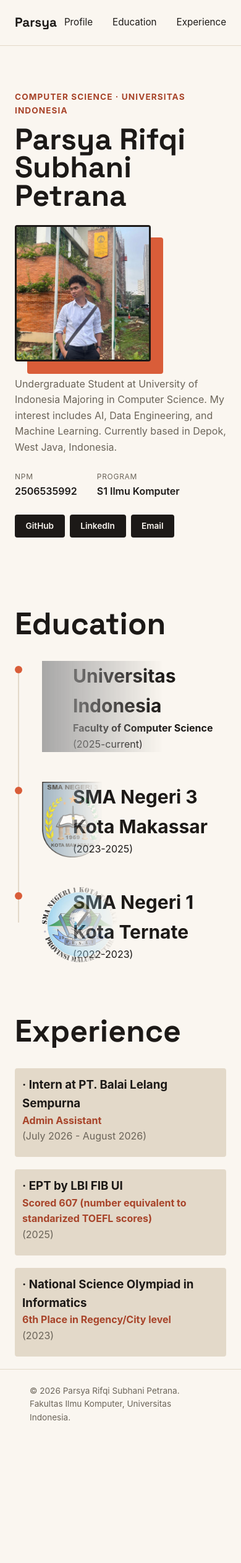
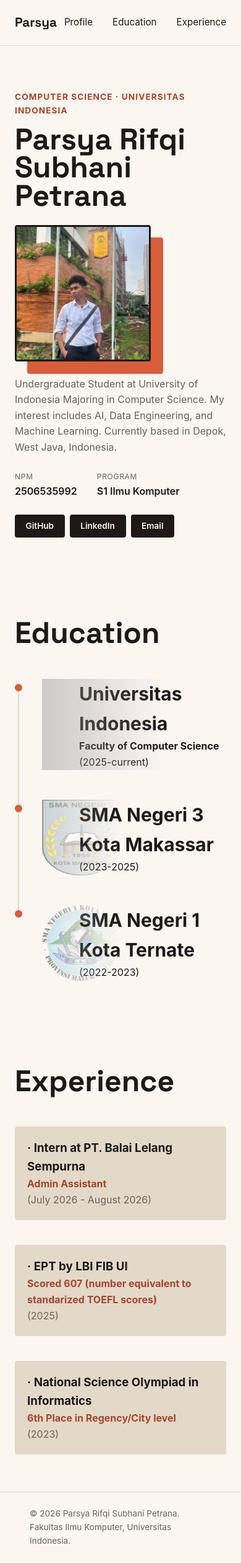
Before and after one commit to parsyarifqi/myportofolio, a Django app: page / in a window 390 px wide. Shown: the whole page at 62% size. Before the commit the page ends 2291 px from the top, so only its background shows below. Run offline with Django 5.2, Linux system fonts and the light colour scheme; grey boxes are pictures that could not be loaded.

Commit message:
fix: implemented flexbox layout for experience section, optimized display for mobile

```diff
--- a/static/css/style.css
+++ b/static/css/style.css
@@ -223,7 +223,7 @@ h1, h2, .brand {
     left:4.75px;
     top: 20px;
     width:2px;
-    height: 170%;
+    height: calc(100% + 3rem);
     background-color: var(--line);
 }
 
@@ -237,7 +237,7 @@ h1, h2, .brand {
     height: 100%;
     -webikit-mask-image: linear-gradient(to right, black 0%, transparent 100%);
     mask-image: linear-gradient(to right, black 0%, transparent 100%);
-    opacity: 90%;
+    opacity: 50%;
 }
 
 .timeline-item--logo{
@@ -247,15 +247,38 @@ h1, h2, .brand {
 .timeline-item--logo h3,
 .timeline-item--logo h4,
 .timeline-item--logo p{
-    margin-left: 70px;
+    margin-left: 80px;
 }
 
+#experience{
+    padding-top:36px;
+    padding-bottom:40px;
+}
+
+
 .experience-item{
-    padding:12px;
+    padding:20px;
     border-radius: var(--radius);
     background-color: var(--line);
-    padding-bottom:20px;
     margin-bottom: 20px;
+    flex:1;
+}
+
+.experience-grid{
+    display: flex;
+    grid-template-columns: repeat(2, 1fr);
+    gap:20px
+}
+
+@media (max-width: 600px) {
+    .experience-grid {
+        grid-template-columns: 1fr;
+        grid-template-areas:
+            "experience #1"
+            "experience #2"
+            "experience #3";
+        flex-direction: column;
+    }
 }
 
 .experience-item h4 {
@@ -267,8 +290,7 @@ h1, h2, .brand {
 }
 
 .section-header{
-    font-size: clamp(3rem, 7vw, 5rem);
-    line-height: 0.95;font-size: 50px;
+    font-size: clamp(3rem, 4vw, 6rem);
     margin-bottom: 35px;
 }
 
--- a/templates/index.html
+++ b/templates/index.html
@@ -80,6 +80,7 @@
         <section id="experience">
             <div class="container experience-container">
                 <h2 class="section-header">Experience</h2>
+                <div class="experience-grid">
                     <article class="experience-item">
                         <h3>&middot; Intern at PT. Balai Lelang Sempurna</h3>
                         <h4>Admin Assistant</h4>
@@ -96,6 +97,7 @@
                         <p>(2023)</p>
                     </article>
                 </div>
+            </div>
         </section>
     </main>
 
```
Also changed, not shown: static/SMAGA.png (added), static/img/SMAGA.png, static/img/smansa.png, static/smansa.png (added). Lines whose indentation alone changed are shown as unchanged.
